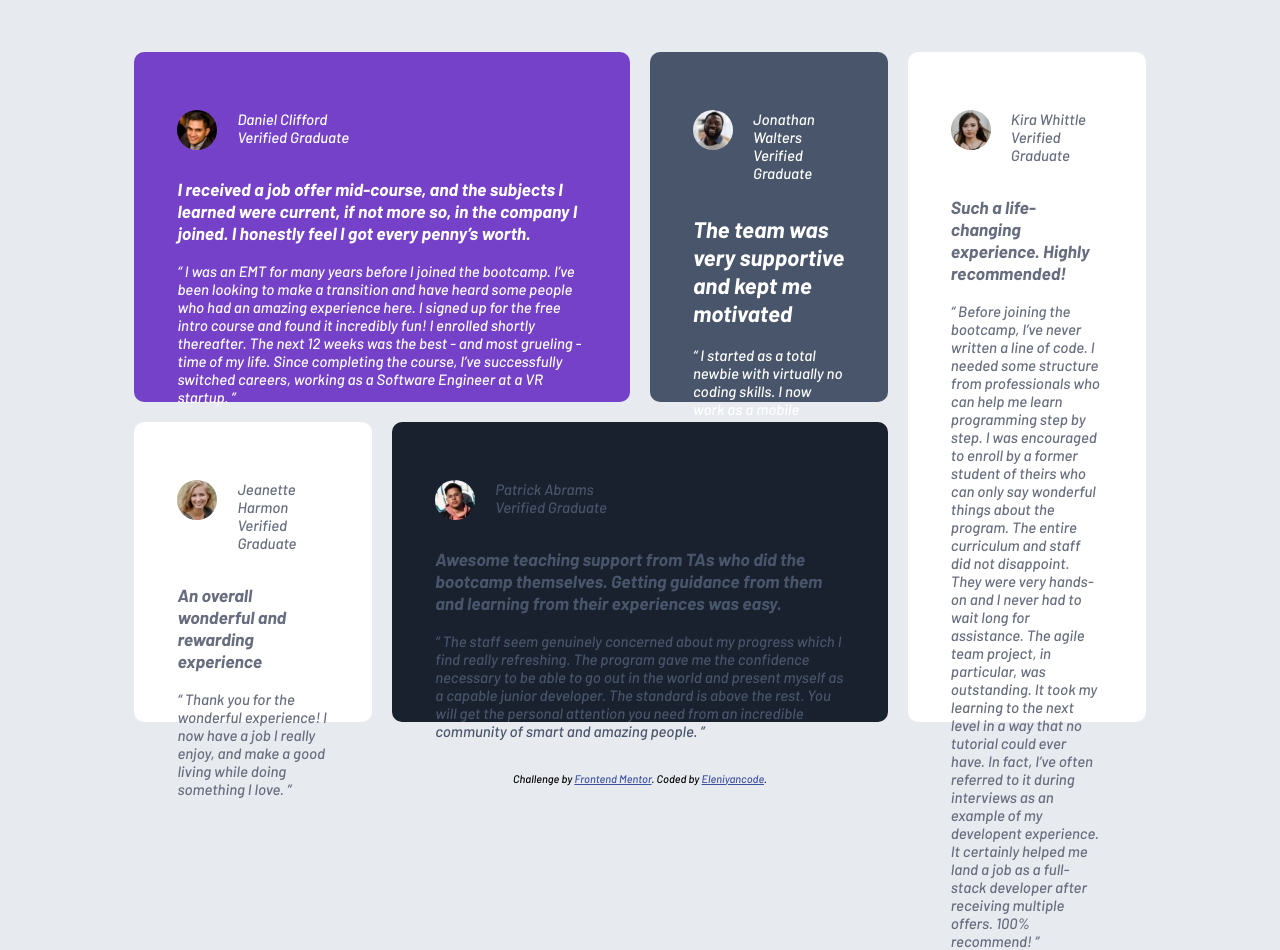
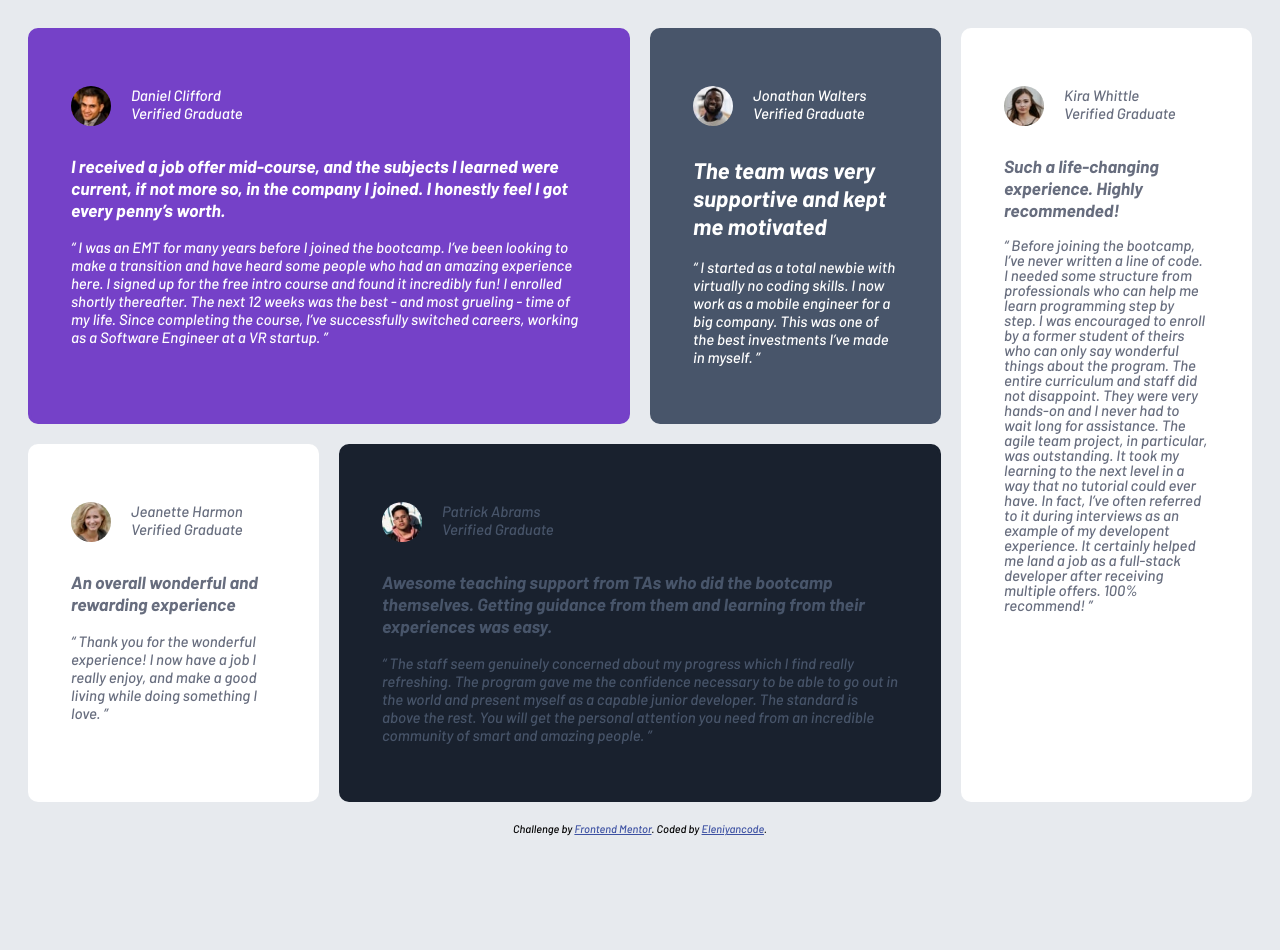
Before and after one commit to Eleniyancode/Testimonial-grids-section, a plain HTML site: page index.html in a window 1280 px wide. After the commit the page ends 843 px from the top, so only its background shows below. Drawn offline with Linux system fonts and the light colour scheme.

Commit message:
fix the height of the main container

```diff
--- a/style.css
+++ b/style.css
@@ -84,9 +84,6 @@ article > div > p {
     grid-template-areas:
       "aa aa bb ee "
       "cc dd dd ee";
-    max-width: 80%;
-    height: 700px;
-    grid-template-rows: 350px 300px;
     /* border: 2px solid black; */
   }
 
@@ -110,7 +107,7 @@ article > div > p {
   }
 
   .fifth-article > p {
-    line-height: 1.2em;
+    line-height: 1em;
   }
 }
 .attribution {
```
